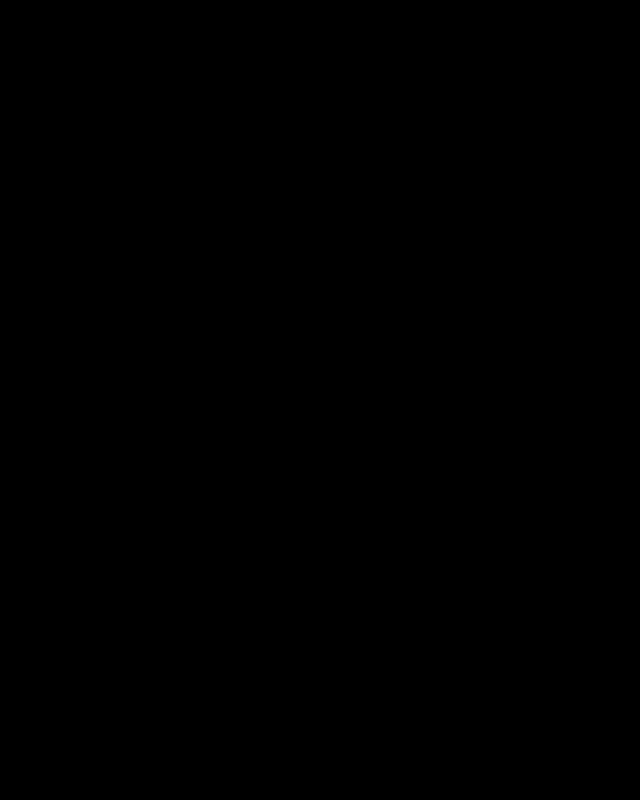
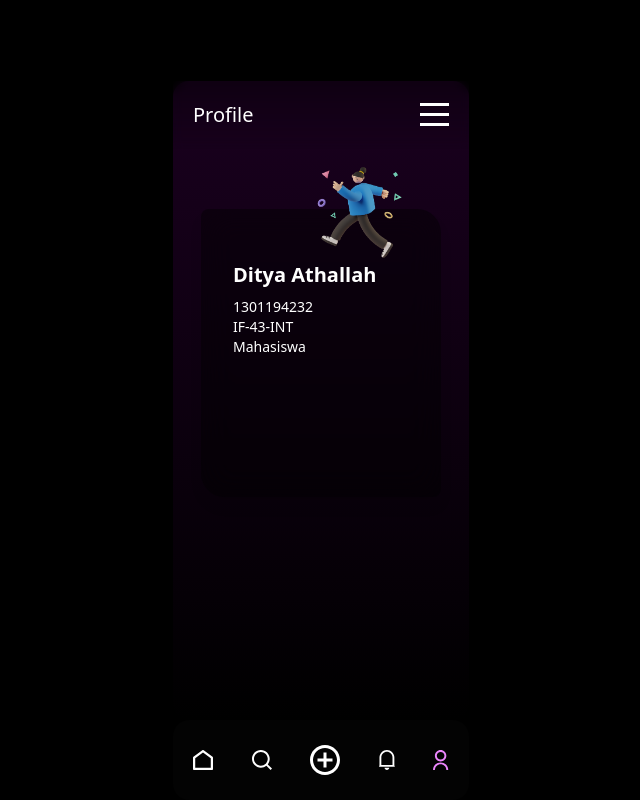
Before and after one commit to farhanakbar8/ontime, a Next.js app in the folder frontend/: page /profile in a window 1280 px wide. Before the commit this address had no page. Shown: the whole page, without its empty margins (319-959 px from the left). Built offline with nearby package versions, Linux system fonts and the light colour scheme.

Commit message:
profile and setting

```diff
--- /dev/null
+++ b/frontend/pages/profile.jsx
@@ -0,0 +1,33 @@
+import React from "react";
+import Canvas from "../components/canvas";
+import Footer from "../components/footer";
+import Header from "../components/header";
+import Image from "next/image";
+
+function Profile() {
+    return(
+        <Canvas>
+            <Header page="Profile" />
+            <div className="w-60 h-72 py-4 px-8 bg-black bg-opacity-40 backdrop-blur-lg shadow-lg rounded-tl-lg rounded-tr-3xl rounded-br-lg rounded-bl-3xl text-white my-32 mx-7">
+                <div className="flex justify-center md:justify-end -mt-16 rounded-full">
+                <Image
+                    src="/images/Saly-22.png"
+                    width="100"
+                    height="100"
+                    alt="Main Illustration"
+                    />
+                </div>
+                <div className="text-white">
+                    <h1 className="text-xl font-semibold">Ditya Athallah</h1>
+                    <p className="text-sm mt-2">1301194232</p>
+                    <p className="text-sm">IF-43-INT</p>
+                    <p className="text-sm">Mahasiswa</p>
+                </div>
+            </div>
+            <Footer page="profile" />
+        </Canvas>
+    );
+
+}
+
+export default Profile;
--- /dev/null
+++ b/frontend/pages/setting.jsx
@@ -0,0 +1,13 @@
+import React from "react";
+import Canvas from "../components/canvas";
+import Header from "../components/header";
+
+function setting() {
+  return (
+    <Canvas>
+      <Header page="Settings" />
+    </Canvas>
+  );
+}
+
+export default setting;
```
